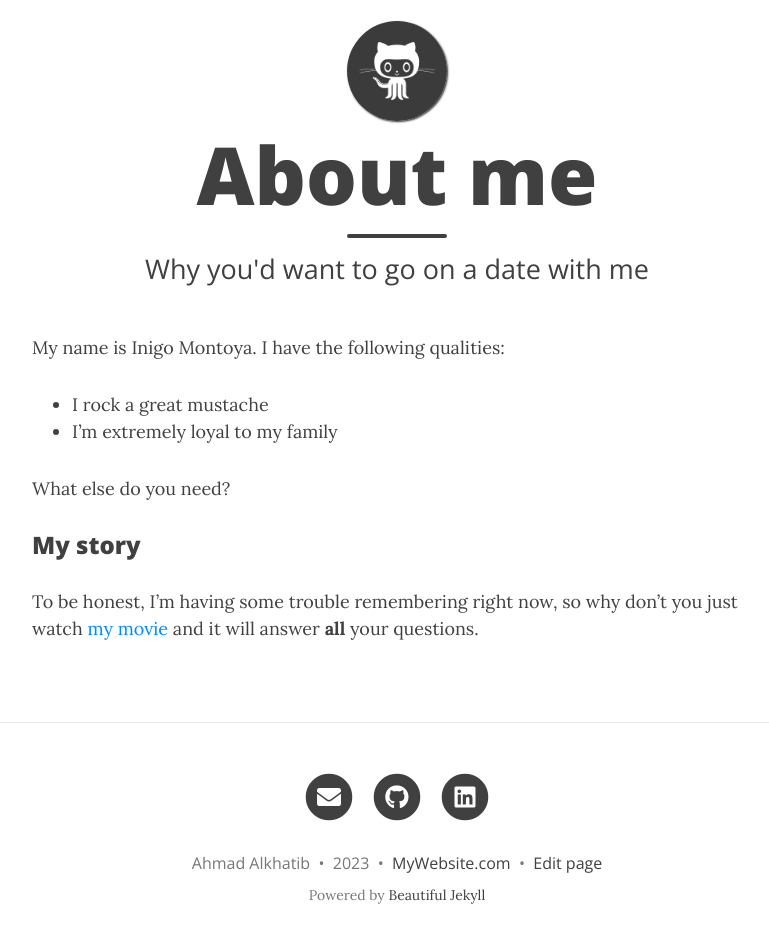
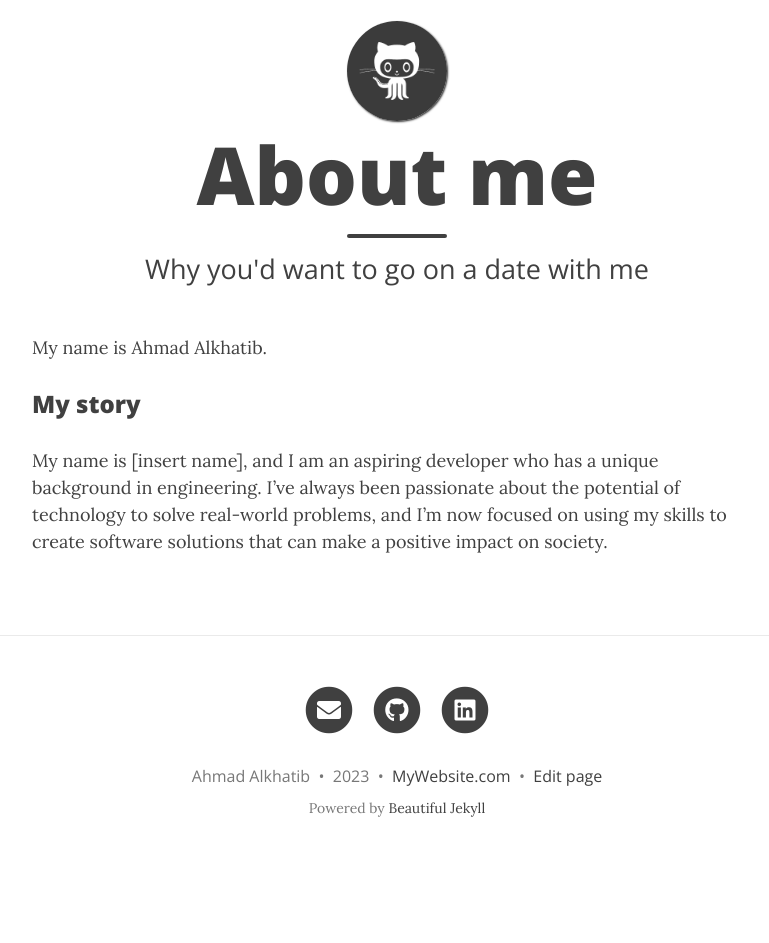
Before and after one commit to alkhatiba/alkhatiba.github.io, a Jekyll site: the page built from aboutme.md, in a window 1280 px wide and 956 px high. Shown: the top 943 px of the window, without its empty margins (243-1012 px from the left). Built offline with Jekyll 4.4.1, drawn with Linux system fonts in a browser that asks for light colours; nearby versions of some CDN libraries; comment, search, counter and statistics services are not loaded.

Commit message:
Update aboutme.md

```diff
--- a/aboutme.md
+++ b/aboutme.md
@@ -4,13 +4,8 @@
 subtitle: Why you'd want to go on a date with me
 ---
 
-My name is Inigo Montoya. I have the following qualities:
-
-- I rock a great mustache
-- I'm extremely loyal to my family
-
-What else do you need?
+My name is Ahmad Alkhatib.
 
 ### My story
 
-To be honest, I'm having some trouble remembering right now, so why don't you just watch [my movie](https://en.wikipedia.org/wiki/The_Princess_Bride_%28film%29) and it will answer **all** your questions.
+My name is [insert name], and I am an aspiring developer who has a unique background in engineering. I've always been passionate about the potential of technology to solve real-world problems, and I'm now focused on using my skills to create software solutions that can make a positive impact on society.
```
